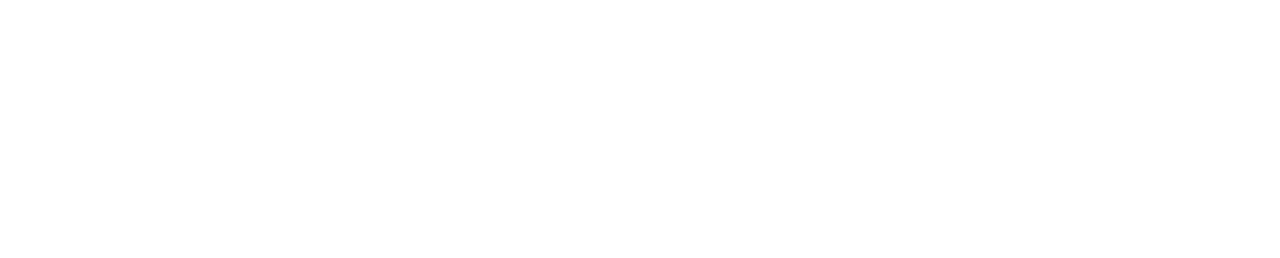
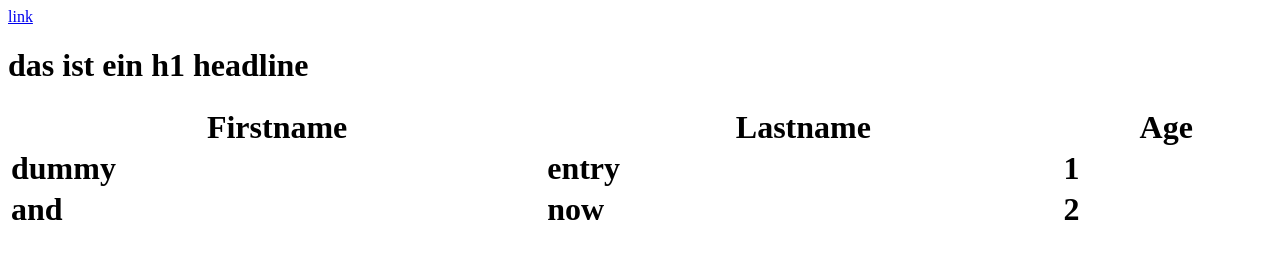
Before and after one commit to hft-stuttgart-ipr/hft-asgmt-html-Kecozocker, a website: page index.html in a window 1280 px wide. Drawn offline with Linux system fonts and the light colour scheme.

Commit message:
add-entry

```diff
--- a/index.html
+++ b/index.html
@@ -7,5 +7,26 @@
   </head>
   <body>
 
+	  <a href ="add-entry.html"> link </a>
+	  <h1> das ist ein h1 headline <h1>
+		<table style="width:100%">
+  <tr>
+    <th>Firstname</th>
+    <th>Lastname</th>
+    <th>Age</th>
+  </tr>
+  <tr>
+    <td>dummy</td>
+    <td>entry</td>
+    <td>1</td>
+  </tr>
+  <tr>
+    <td>and</td>
+    <td>now</td>
+    <td>2</td>
+  </tr>
+</table>
+
+
   </body>
 </html>
```
Also changed, not shown: add-entry.html (+14 -0 lines).
